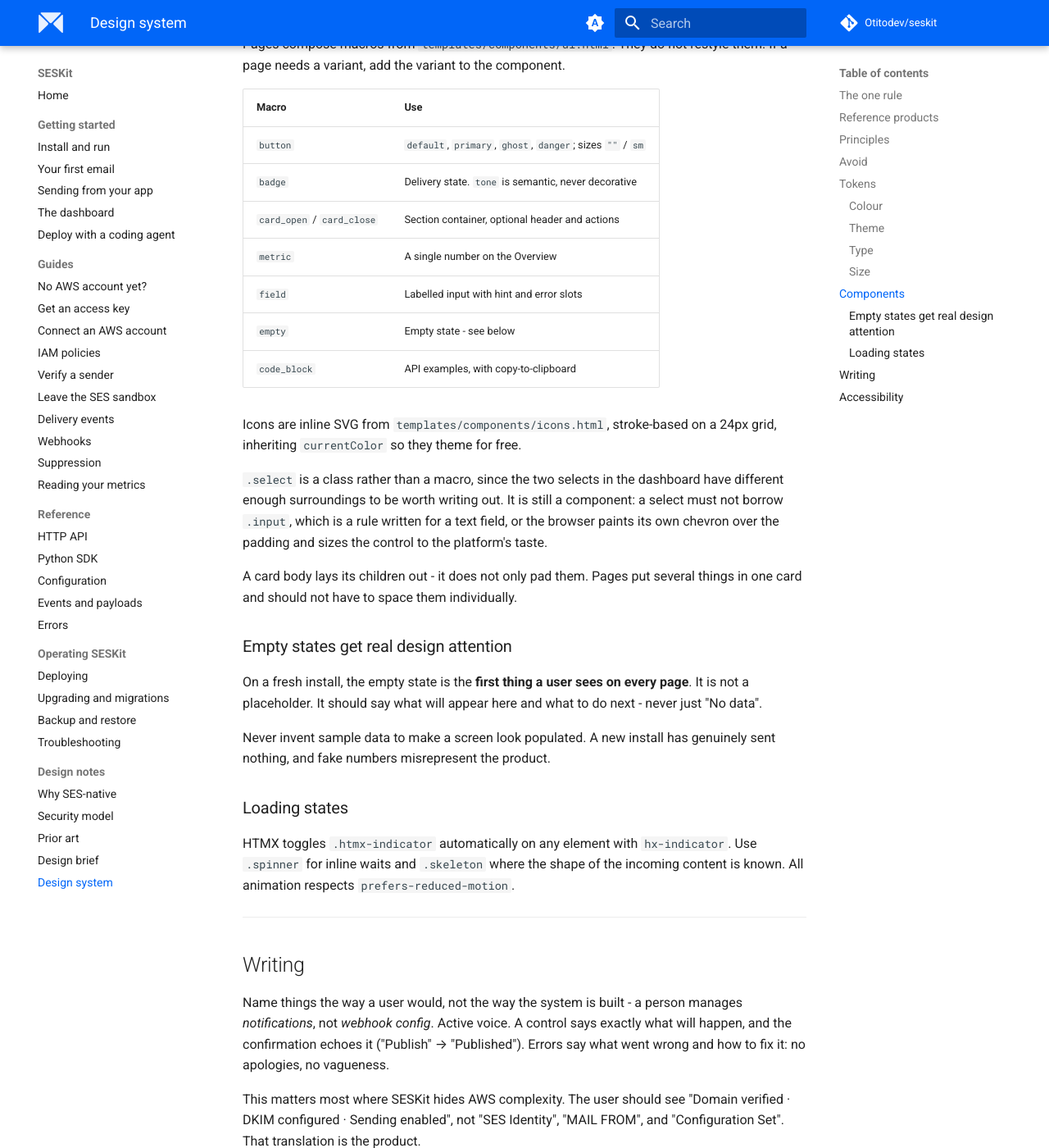
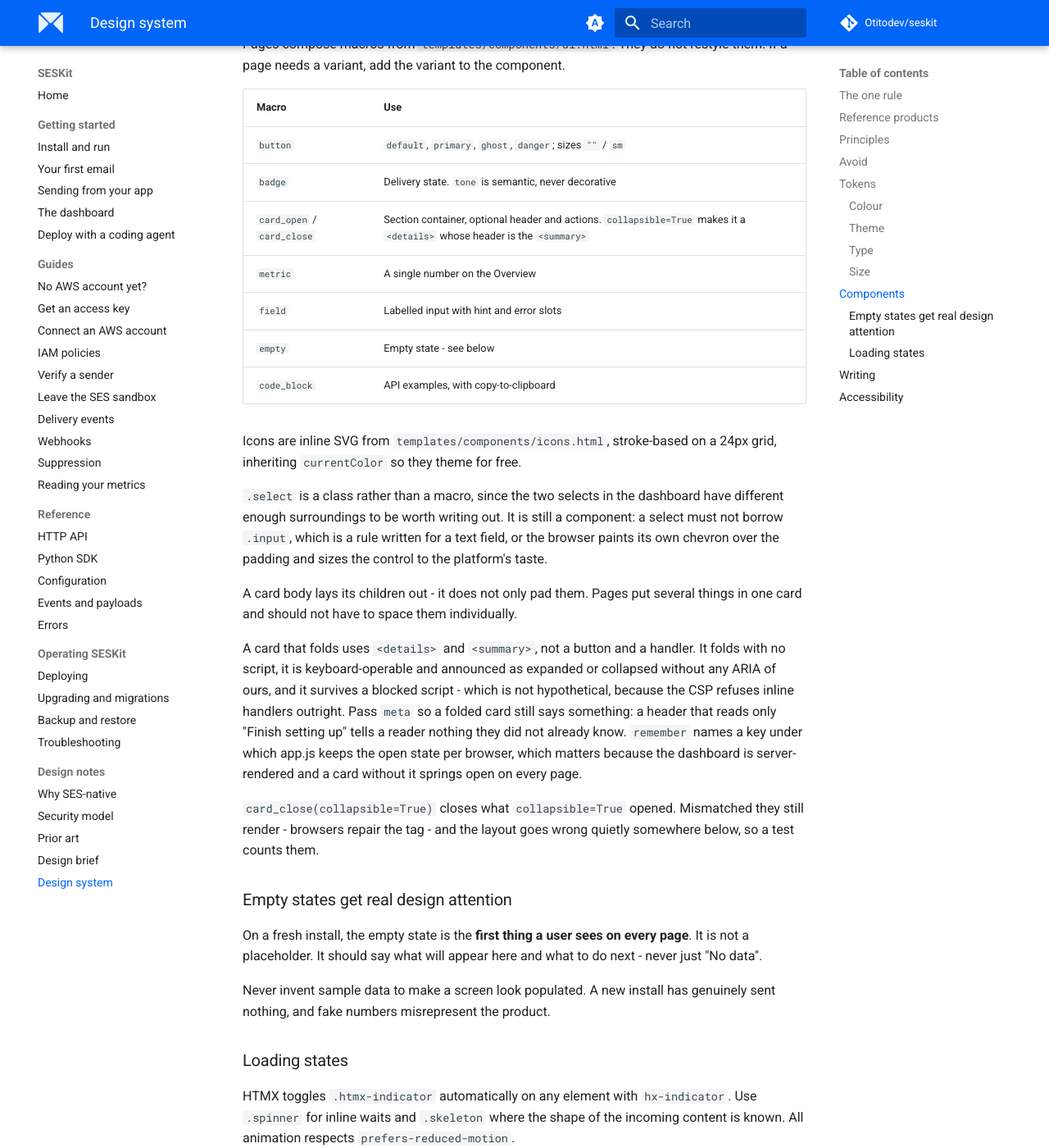
Before and after one commit to Otitodev/seskit, an MkDocs documentation site: the page built from docs/design/system.md, in a window 1280 px wide and 1400 px high, scrolled down 3215 px. Shown: the whole window at 82% size. Built offline with MkDocs 1.6.1 and Material for MkDocs 9.7.7, drawn with Linux system fonts in a browser that asks for light colours; comment, search, counter and statistics services are not loaded.

Commit message:
docs: record the folding card in the design system
`system.md` says a page needing a variant should add it to the component rather
than restyling in place, and lists the vocabulary a page composes from. A
`collapsible` card was added to that vocabulary and not to the list, which is
how the list stops being the list.

```diff
--- a/docs/design/system.md
+++ b/docs/design/system.md
@@ -130,7 +130,7 @@
 |---|---|
 | `button` | `default`, `primary`, `ghost`, `danger`; sizes `""` / `sm` |
 | `badge` | Delivery state. `tone` is semantic, never decorative |
-| `card_open` / `card_close` | Section container, optional header and actions |
+| `card_open` / `card_close` | Section container, optional header and actions. `collapsible=True` makes it a `<details>` whose header is the `<summary>` |
 | `metric` | A single number on the Overview |
 | `field` | Labelled input with hint and error slots |
 | `empty` | Empty state - see below |
@@ -147,6 +147,19 @@
 
 A card body lays its children out - it does not only pad them. Pages put
 several things in one card and should not have to space them individually.
+
+A card that folds uses `<details>` and `<summary>`, not a button and a handler.
+It folds with no script, it is keyboard-operable and announced as expanded or
+collapsed without any ARIA of ours, and it survives a blocked script - which is
+not hypothetical, because the CSP refuses inline handlers outright. Pass `meta`
+so a folded card still says something: a header that reads only "Finish setting
+up" tells a reader nothing they did not already know. `remember` names a key
+under which app.js keeps the open state per browser, which matters because the
+dashboard is server-rendered and a card without it springs open on every page.
+
+`card_close(collapsible=True)` closes what `collapsible=True` opened. Mismatched
+they still render - browsers repair the tag - and the layout goes wrong quietly
+somewhere below, so a test counts them.
 
 ### Empty states get real design attention
 
```
